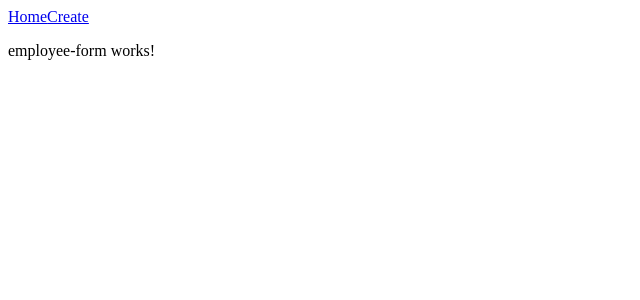
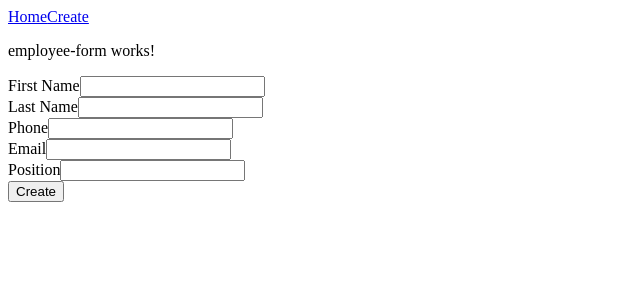
Before and after one commit to DAANDO-dev/EmployeeManagment-App, an Angular app: page /create in a window 1280 px wide. Shown: the top 300 px of the page, without its empty margins (0-640 px from the left). Built offline with nearby package versions, Linux system fonts and the light colour scheme.

Commit message:
Create/DeleteEmployee

```diff
--- a/src/app/employee-form/employee-form.component.html
+++ b/src/app/employee-form/employee-form.component.html
@@ -1 +1,35 @@
 <p>employee-form works!</p>
+
+<div *ngIf="errorMessage !=''">
+  <strong>Error:</strong>
+ {{errorMessage}}
+</div>
+
+<form (ngSubmit)="onSubmit()">
+  <div>
+    <label>First Name</label>
+    <input type="text" name="firstName" [(ngModel)]="employee.firstName" />
+  </div>
+
+  <div>
+    <label>Last Name</label>
+    <input type="text" name="lastName" [(ngModel)]="employee.lastName" />
+  </div>
+
+  <div>
+    <label>Phone</label>
+    <input type="phone" name="phone" [(ngModel)]="employee.phone" />
+  </div>
+
+  <div>
+    <label>Email</label>
+    <input type="email" name="email" [(ngModel)]="employee.email" />
+  </div>
+
+  <div>
+    <label>Position</label>
+    <input type="text" name="position" [(ngModel)]="employee.position" />
+  </div>
+
+  <button type="submit">Create</button>
+</form>
--- a/src/app/employee-form/employee-form.component.ts
+++ b/src/app/employee-form/employee-form.component.ts
@@ -1,15 +1,16 @@
 import { Component } from '@angular/core';
 import { FormsModule } from '@angular/forms';
 import { Employee } from '../../Models/employee';
-
-
+import { EmployeeService } from '../employee.service';
+import { Router } from '@angular/router';
+import { CommonModule } from '@angular/common';
 
 @Component({
   selector: 'app-employee-form',
   standalone: true,
-  imports: [FormsModule],
+  imports: [FormsModule, CommonModule],
   templateUrl: './employee-form.component.html',
-  styleUrl: './employee-form.component.css'
+  styleUrl: './employee-form.component.css',
 })
 export class EmployeeFormComponent {
   employee: Employee = {
@@ -18,13 +19,28 @@ export class EmployeeFormComponent {
     lastName: '',
     email: '',
     phone: '',
-    position: ''
-  }
+    position: '',
+  };
+
+  errorMessage: string = '';
+
+  constructor(
+    private employeeService: EmployeeService,
+    private router: Router
+  ) {}
 
   onSubmit(): void {
     console.log('Form submitted:', this.employee);
     // Here you can add the logic to send the employee data to the server
+    this.employeeService.createEmploye(this.employee).subscribe({
+      next: () => {
+        this.router.navigate(['/']);
+      },
+
+      error: (error) => {
+        console.error(error);
+        this.errorMessage = `Error occured(${error.status})`;
+      },
+    });
   }
-
-
 }
--- a/src/app/employee.service.ts
+++ b/src/app/employee.service.ts
@@ -16,4 +16,11 @@ export class EmployeeService {
     return this.http.get<Employee[]>(this.apiUrl);
   }
 
+  createEmploye(employee: Employee): Observable<Employee> {
+    return this.http.post<Employee>(this.apiUrl, employee);
+  }
+
+  deleteEmployee(id: number): Observable<void> {
+    return this.http.delete<void>(`${this.apiUrl}/${id}`);
+  }
 }
```
